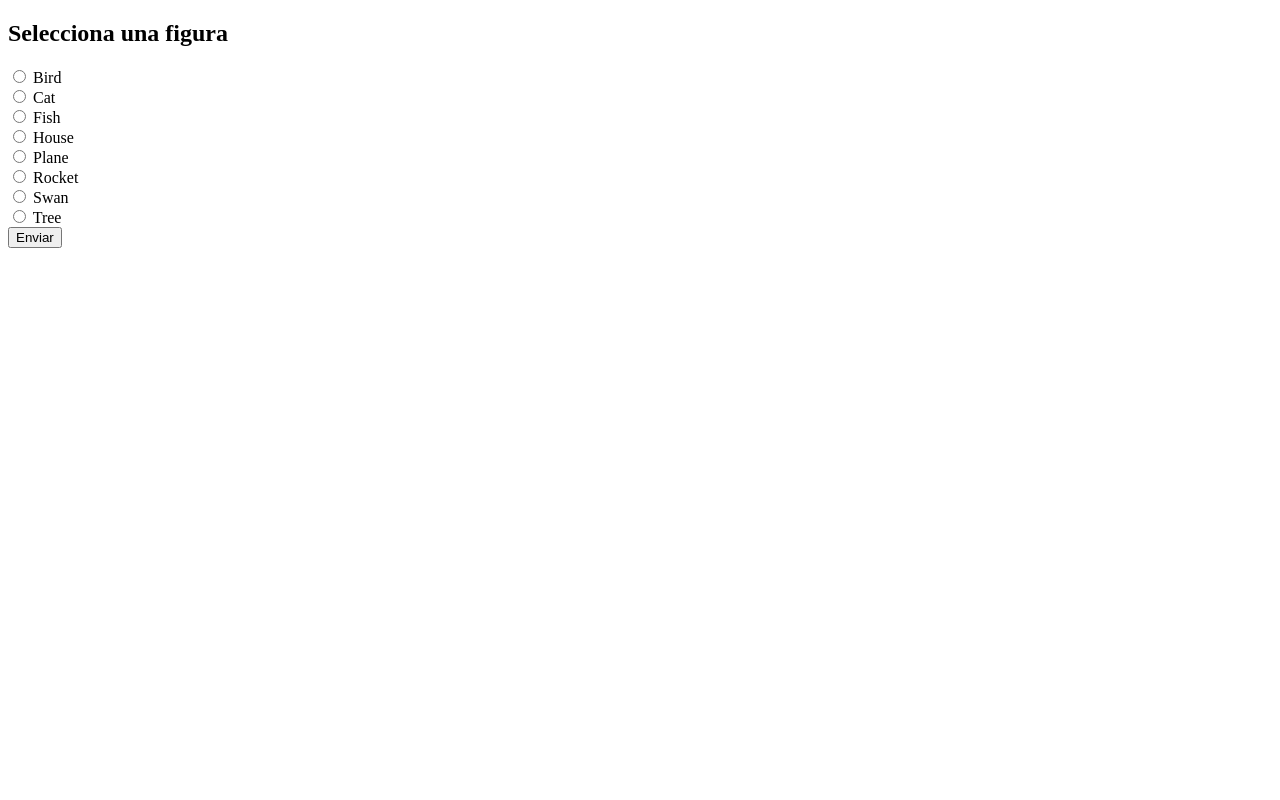
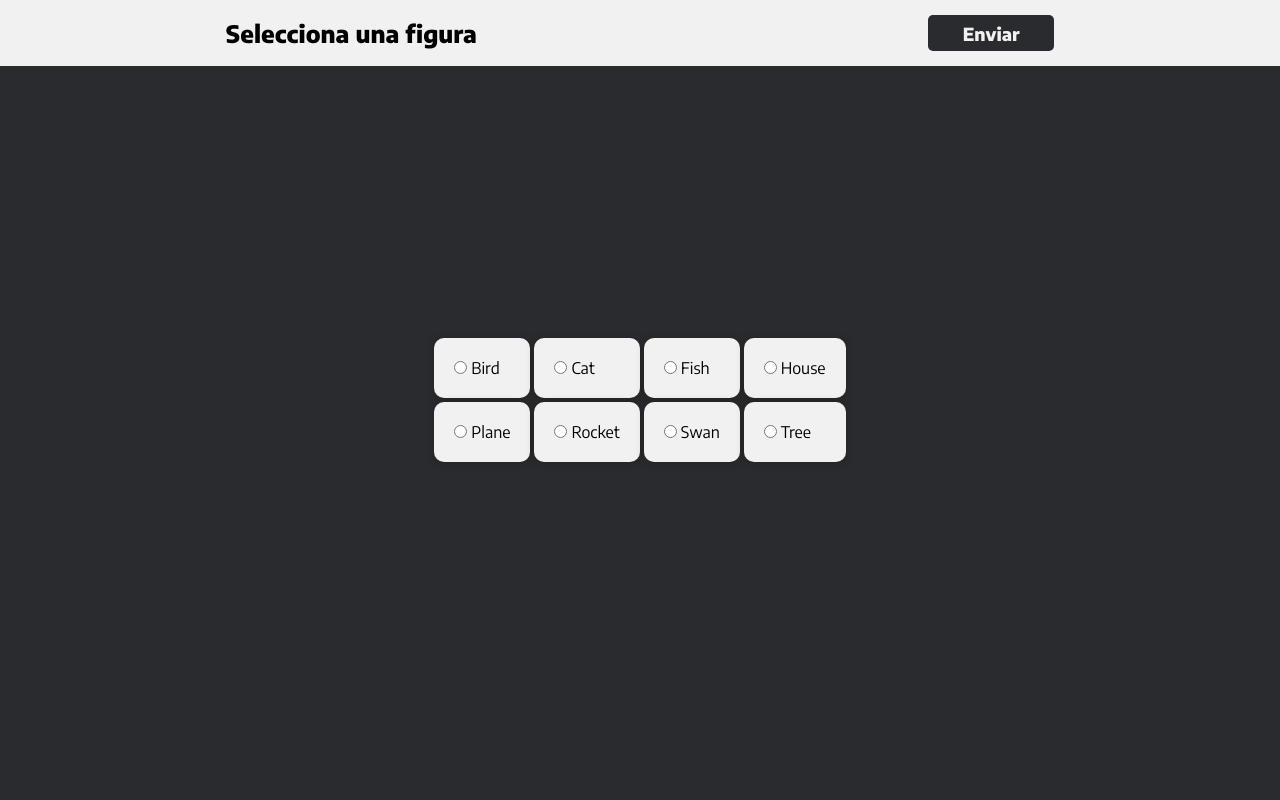
Before and after one commit to JesusAFD19/Smart_Factory, a Flask app: page / in a window 1280 px wide. Run offline with Flask 2, Linux system fonts and the light colour scheme.

Commit message:
Cards in table of 4 col's using a matrix from app

```diff
--- a/app.py
+++ b/app.py
@@ -28,6 +28,9 @@ def send_mqtt(topic, message):
     client.disconnect()
     print(f'MQTT => Petición {topic} enviada')
 
+def format_list(list):
+    return [list[i:i + 4] for i in range(0, len(list), 4)]
+
 
 # Renderización de index como página principal
 @app.route('/', methods=['GET', 'POST'])
@@ -41,7 +44,7 @@ def index():
         send_mqtt(picture_selection,picture_selection)
 
     # Renderizamos index.html pasandole la lista de figuras
-    return render_template('index.html', list=list)
+    return render_template('index.html', list=format_list(list))
 
 
 # Ejecución de la aplicación
--- a/static/css/styles.css
+++ b/static/css/styles.css
@@ -0,0 +1,80 @@
+/*Importar fonts*/
+@import url('https://fonts.googleapis.com/css2?family=Encode+Sans:wght@400;800&display=swap');
+
+/*Elementos base de css*/
+*{
+    margin: auto;
+    font-family: 'Encode Sans', sans-serif;
+}
+html {
+    scroll-behavior: smooth;
+}
+body{
+    background-color: #2A2B2E;
+    height: 100vh;
+    display: flex;
+    align-items: center;
+    justify-content: center;
+}
+
+/*Scrollbar*/
+::-webkit-scrollbar {
+    width: 10px;
+}
+::-webkit-scrollbar-track {
+    background: #f1f1f1;
+}
+::-webkit-scrollbar-thumb {
+    background: #888;
+}
+::-webkit-scrollbar-thumb:hover {
+    background: #555;
+}
+
+/*Formulario*/
+.content{
+    width: 100%;
+}
+.section1{
+    position: fixed;
+    top: 0;
+    width: 100%;
+    background-color: #f1f1f1;
+}
+.section1 .header{
+    display: flex;
+    justify-content: space-around;
+    padding-top: 15px;
+    padding-bottom: 15px;
+}
+.section1 button{
+    color: #f1f1f1;
+    background-color: #2A2B2E;
+    height: 2em;
+    width: 7em;
+    font-size: large;
+    font-weight: bold;
+    border-radius: 5px;
+    border-style: hidden;
+    transition: all 400ms ease;
+}
+.section2{
+    width: 80%;
+    display: flex;
+    justify-content: space-around;
+}
+.card{
+    background-color: #f1f1f1;
+    border-radius: 10px;
+    box-shadow: 0px 1px 10px rgba(0,0,0,0.2);
+    padding: 20px;
+    transition: all 400ms ease;
+}
+
+/*Animaciones*/
+.section1 button:hover{
+    scale: 1.1;
+}
+.card:hover{
+    scale: 1.1;
+}
--- a/templates/index.html
+++ b/templates/index.html
@@ -1,14 +1,30 @@
 {% extends "base.html" %}
 
 {% block content %}
-    <h2>Selecciona una figura</h2>
-    <form method="post">
-        {% for value in list %}
-            <div class="card">
-                <input type="radio" id="input_{{value}}" name="picture_selection" value="{{value}}">
-                <label for="input_{{value}}">{{value}}</label>
+    <div class="form">
+        <form method="post">
+            <div class="section1">
+                <div class="header">
+                    <h2>Selecciona una figura</h2>
+                    <button type="submit">Enviar</button>
+                </div>
             </div>
-        {% endfor %}
-        <button type="submit">Enviar</button>
-    </form>
+            <div class="section2">
+                <table>
+                {% for i in range(list|length) %}
+                    <tr>
+                        {% for j in range(list[i]|length) %}
+                            <td>
+                                <div class="card">
+                                    <input type="radio" id="input_{{list[i][j]}}" name="picture_selection" value="{{list[i][j]}}">
+                                    <label for="input_{{list[i][j]}}">{{list[i][j]}}</label>
+                                </div>
+                            </td>
+                        {% endfor %}
+                    </tr>
+                {% endfor %}
+                </table>
+            </div>
+        </form>
+    </div>
 {% endblock %}
```
